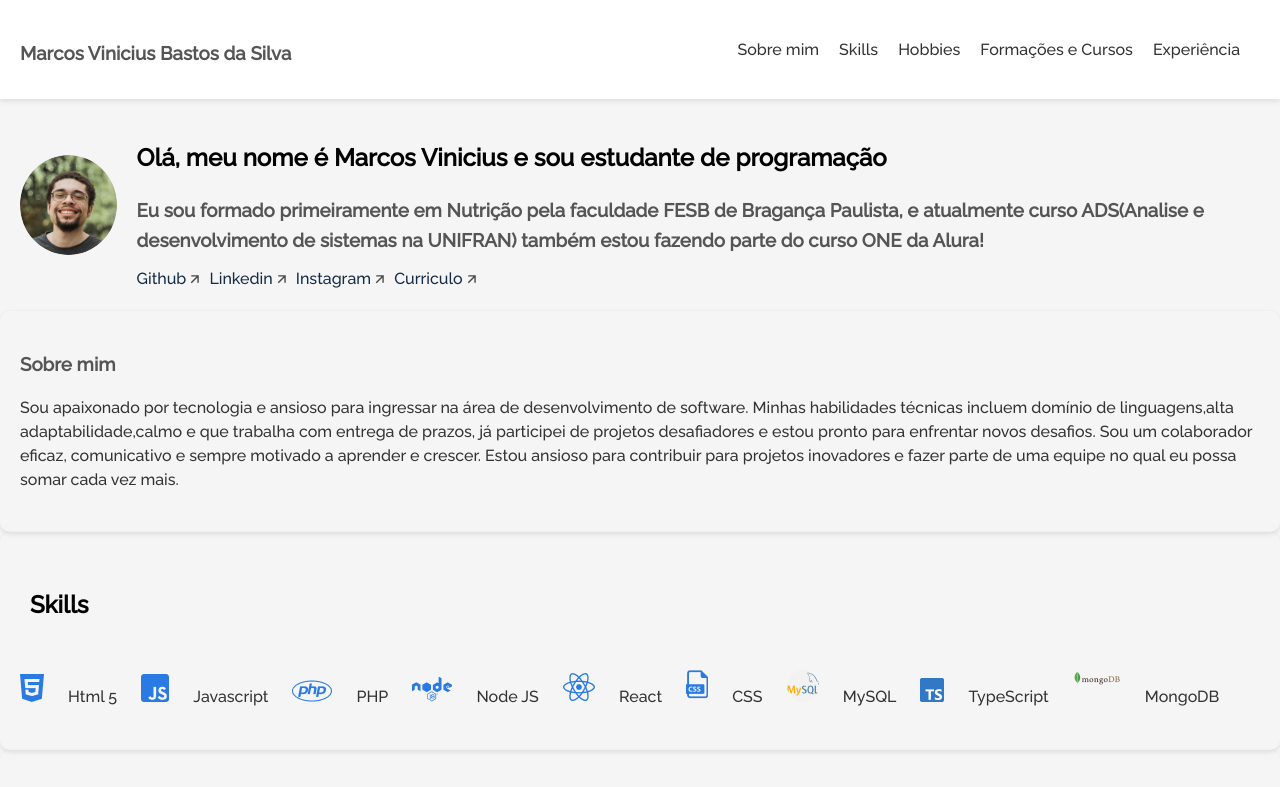
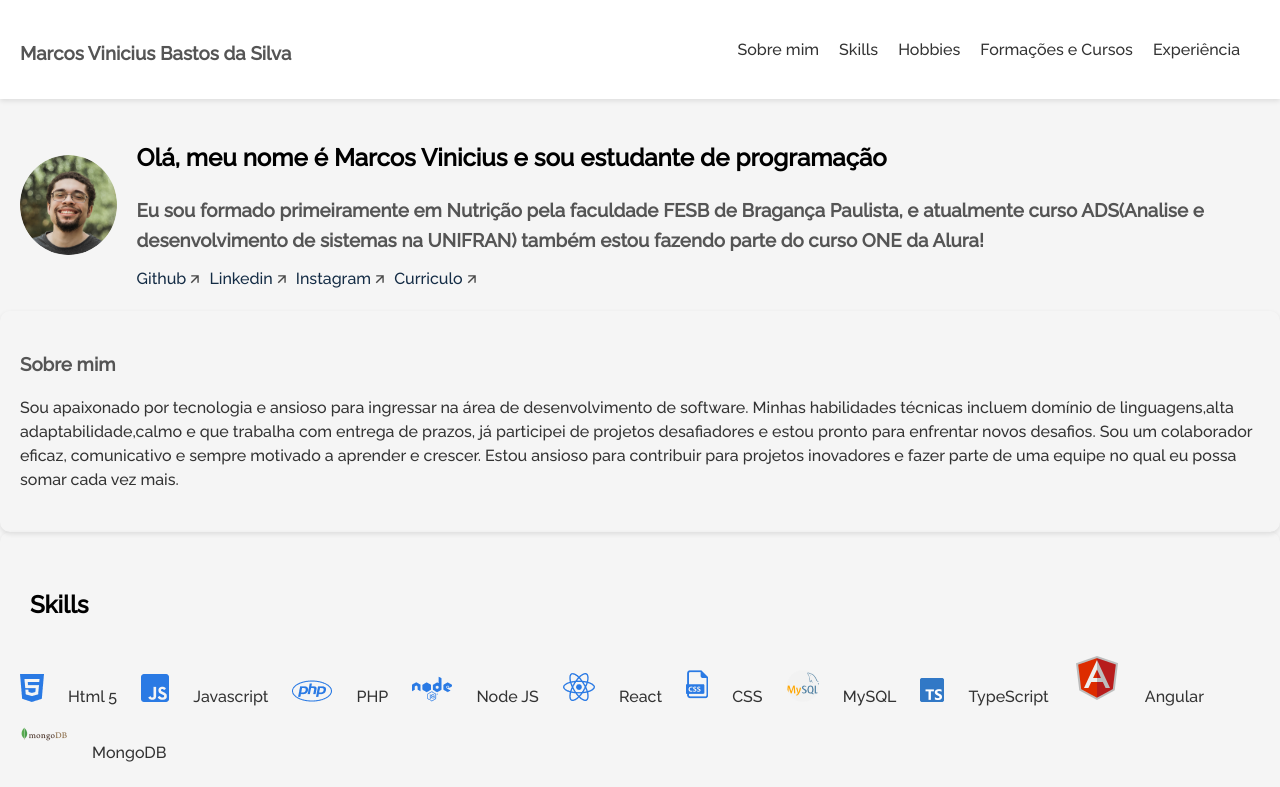
Before and after one commit to MarcosBastosSilva/Portfolio, a plain HTML site: page index.html in a window 1280 px wide. Shown: the top 787 px of the page. Drawn offline with Linux system fonts and the light colour scheme.

Commit message:
alterações

```diff
--- a/index.html
+++ b/index.html
@@ -71,6 +71,8 @@
                         <li class="skills__name">MySQL</li>
                         <li class="skills__img"> <img src="assets/typescript.png" alt=""> </li>
                         <li class="skills__name">TypeScript</li>
+                        <li class="skills__img"> <img src="assets/icons8-angular-48.png" alt=""> </li>
+                        <li class="skills__name">Angular</li>
                         <li class="skills__img"> <img src="assets/mongodb.png" alt=""> </li>
                         <li class="skills__name">MongoDB</li>
                     </ul>
@@ -133,6 +135,7 @@
                     </div>
                 </div>
                 <p>Suporte tecnico de teleatendimento SINAPSE ATENDIMENTOS 18/06/2023 - 27/02/2024</p>
+                <p>Estagio de Tecnologia na camara municipal de Bragança Paulista 18/06/2024 - Atual</p>
             </div>
         </section>
         <section class="footer">
```
Also changed, not shown: assets/icons8-angular-48.png (added).
